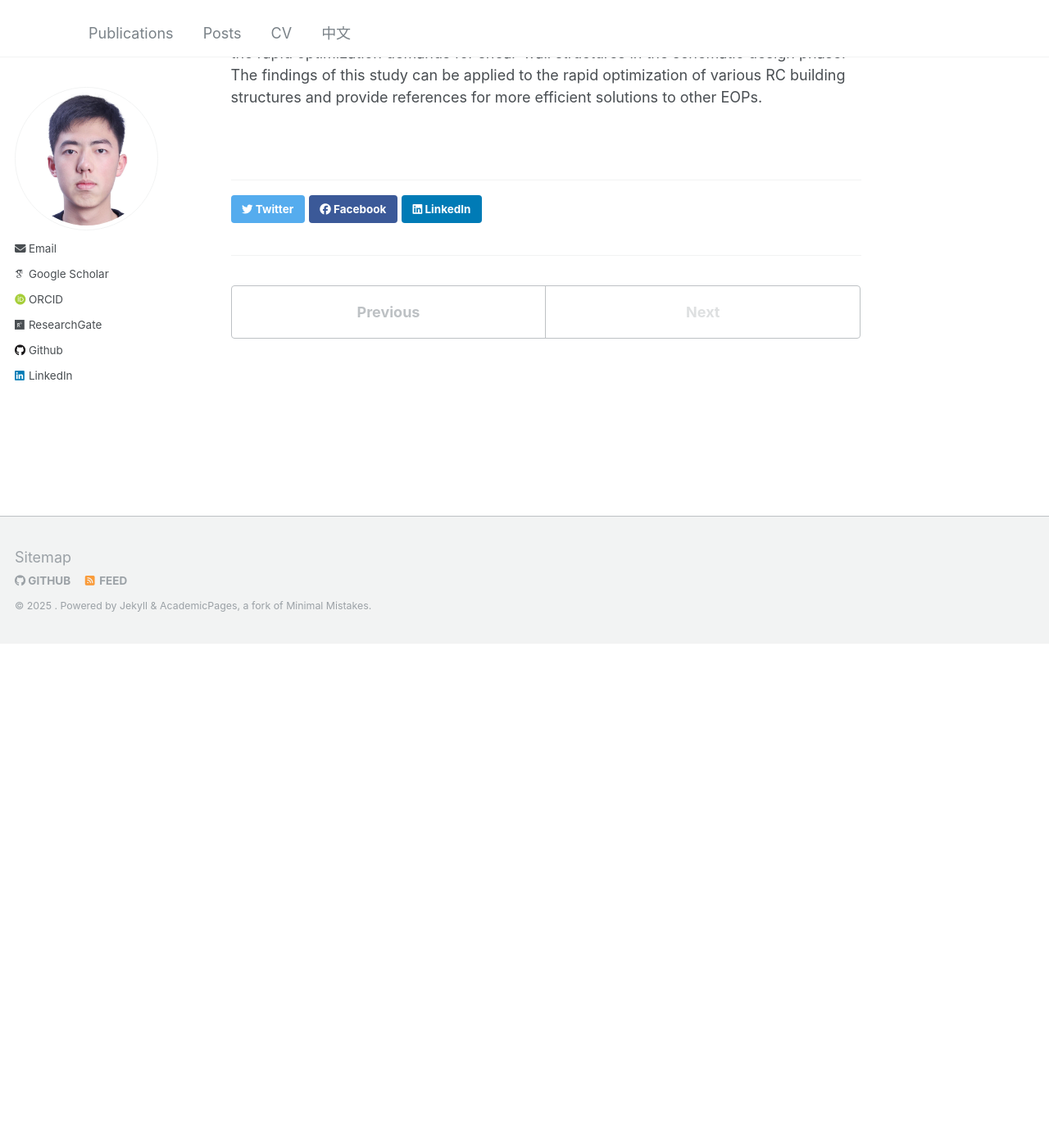
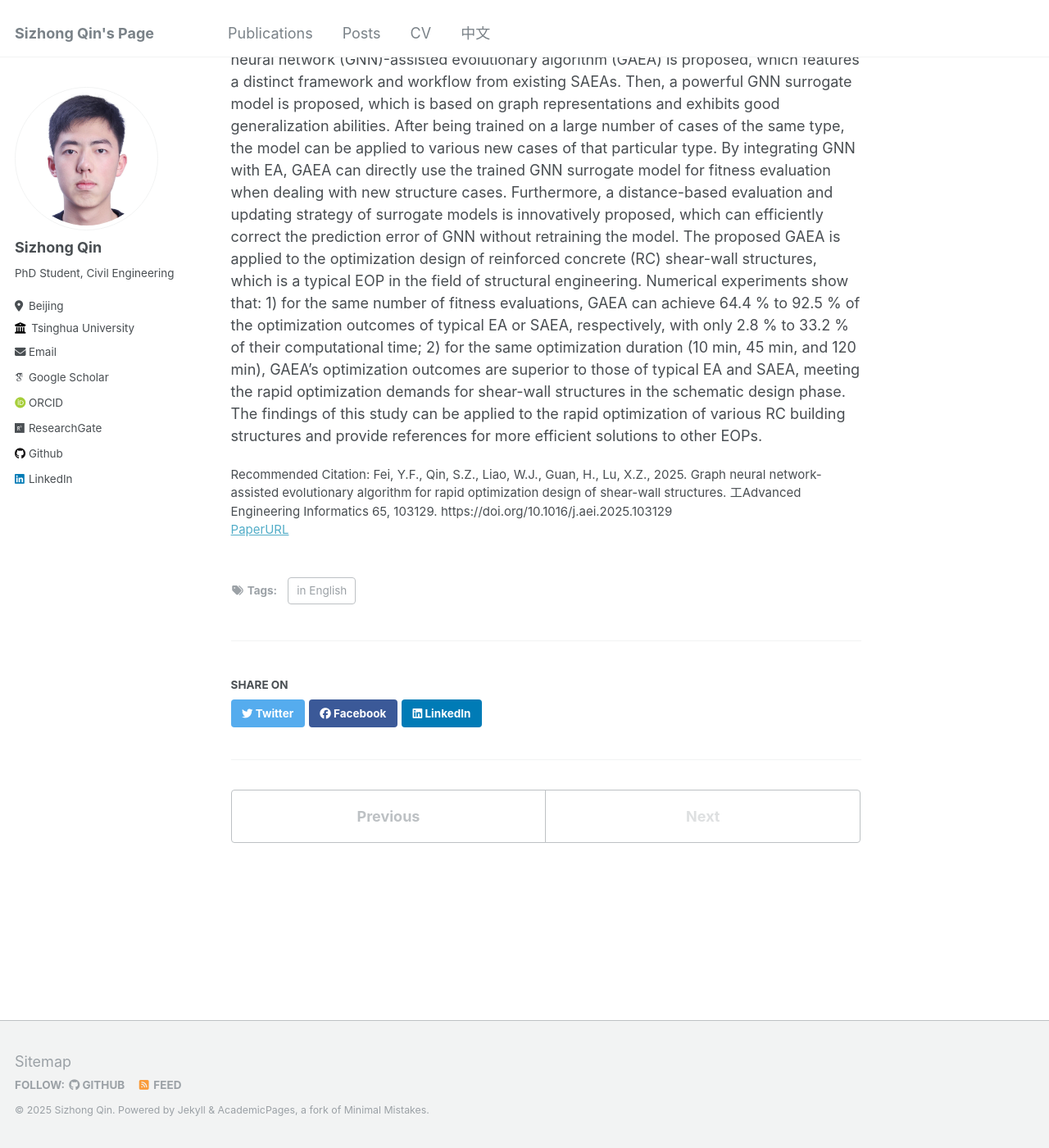
Before and after one commit to qinsz01/qsz_academic, a Jekyll site: the page built from _publications/2025-01-15-ADVEI.md, in a window 1280 px wide and 1400 px high, scrolled down 717 px. Shown: the whole window at 82% size. Built offline with Jekyll 4.4.1, drawn with Linux system fonts in a browser that asks for light colours; some web fonts are replaced; before the commit the page ends 1501 px from its top, so only the background shows below that; some of the changed text lies outside the part shown.

Commit message:
fix: quotation

```diff
--- a/_publications/2025-01-15-ADVEI.md
+++ b/_publications/2025-01-15-ADVEI.md
@@ -6,7 +6,7 @@
 date: 2025-01-15
 venue: 'Advanced Engineering Informatics'
 paperurl: 'https://doi.org/10.1016/j.aei.2025.103129'
-citation: 'Fei, Y.F., Qin, S.Z., Liao, W.J., Guan, H., Lu, X.Z., 2025. Graph neural network-assisted evolutionary algorithm for rapid optimization design of shear-wall structures. 工Advanced Engineering Informatics 65, 103129. https://doi.org/10.1016/j.aei.2025.103129‘
+citation: 'Fei, Y.F., Qin, S.Z., Liao, W.J., Guan, H., Lu, X.Z., 2025. Graph neural network-assisted evolutionary algorithm for rapid optimization design of shear-wall structures. 工Advanced Engineering Informatics 65, 103129. https://doi.org/10.1016/j.aei.2025.103129'
 locale: en
 header:
     teaser: "2025-01-15-ADVEI.png"
```
